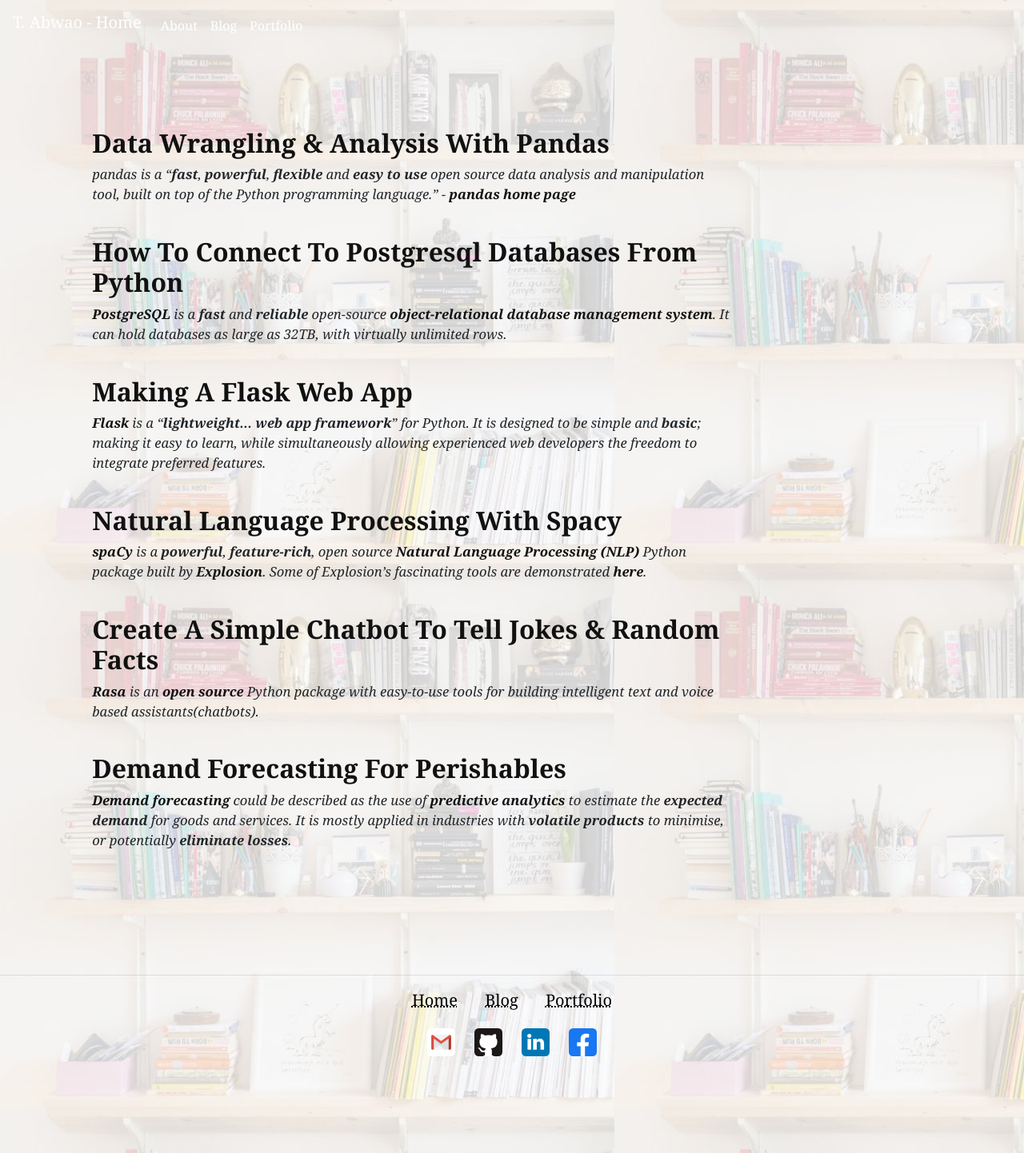
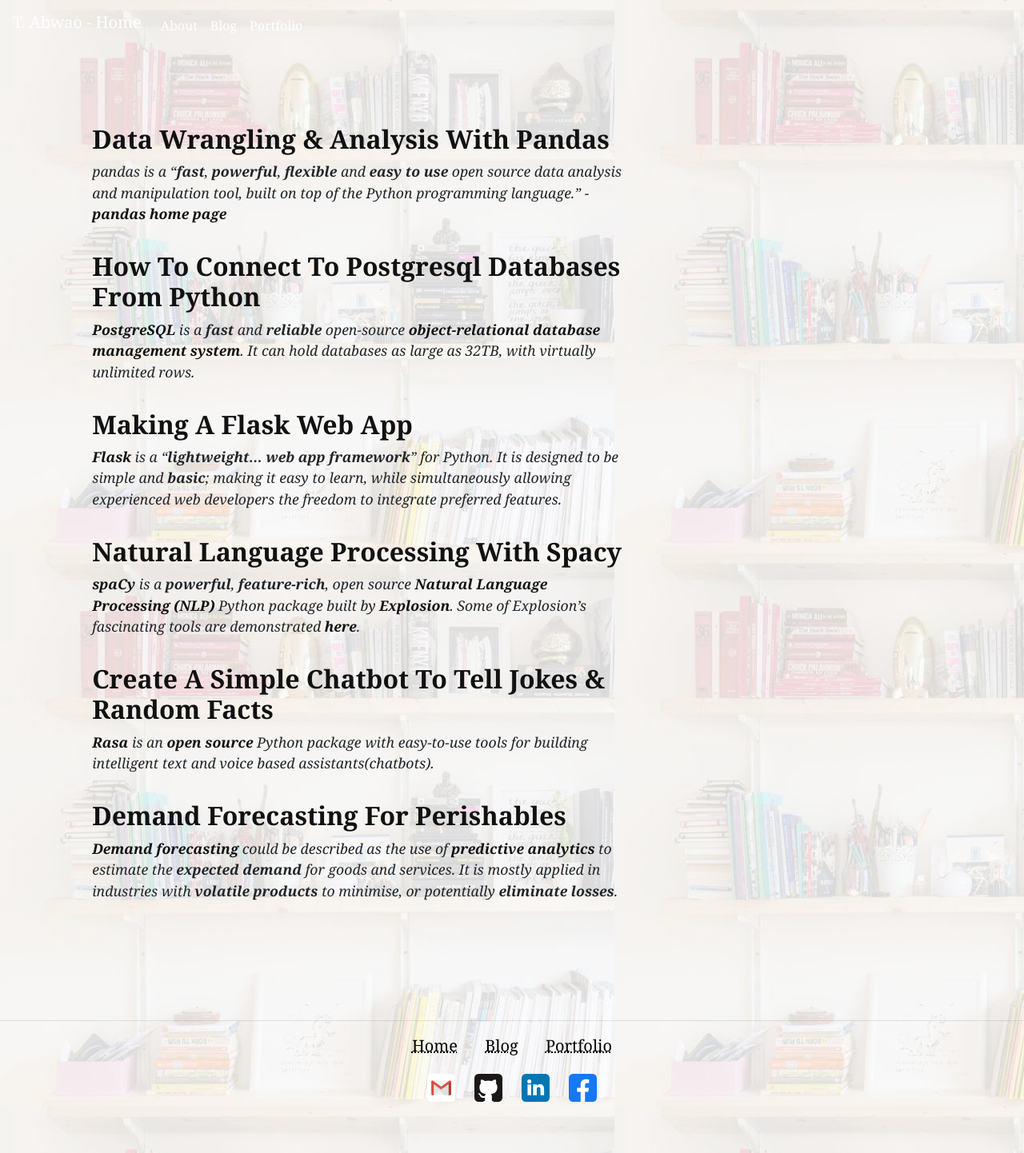
Before and after one commit to Tim-Abwao/tim-abwao.github.io, a Jekyll site: the page built from blog.html, in a window 1280 px wide. Shown: the whole page at 80% size. Built offline with Jekyll 4.4.1, drawn with Linux system fonts in a browser that asks for light colours.

Commit message:
Updating blog page

```diff
--- a/blog.html
+++ b/blog.html
@@ -10,7 +10,7 @@
 	}
 
 	.post-list {
-		max-width: 900px;
+		max-width: 60%;
 		padding: 4%;
 		margin: 1% 5%;
 		font-size: 1.3em;
@@ -27,7 +27,7 @@
 	}
 
 	.excerpt {
-		font-size: 0.8em;
+		font-size: 0.85em;
 		font-style: oblique;
 	}
 
```
Also changed, not shown: assets/images/blog_background.jpg.
